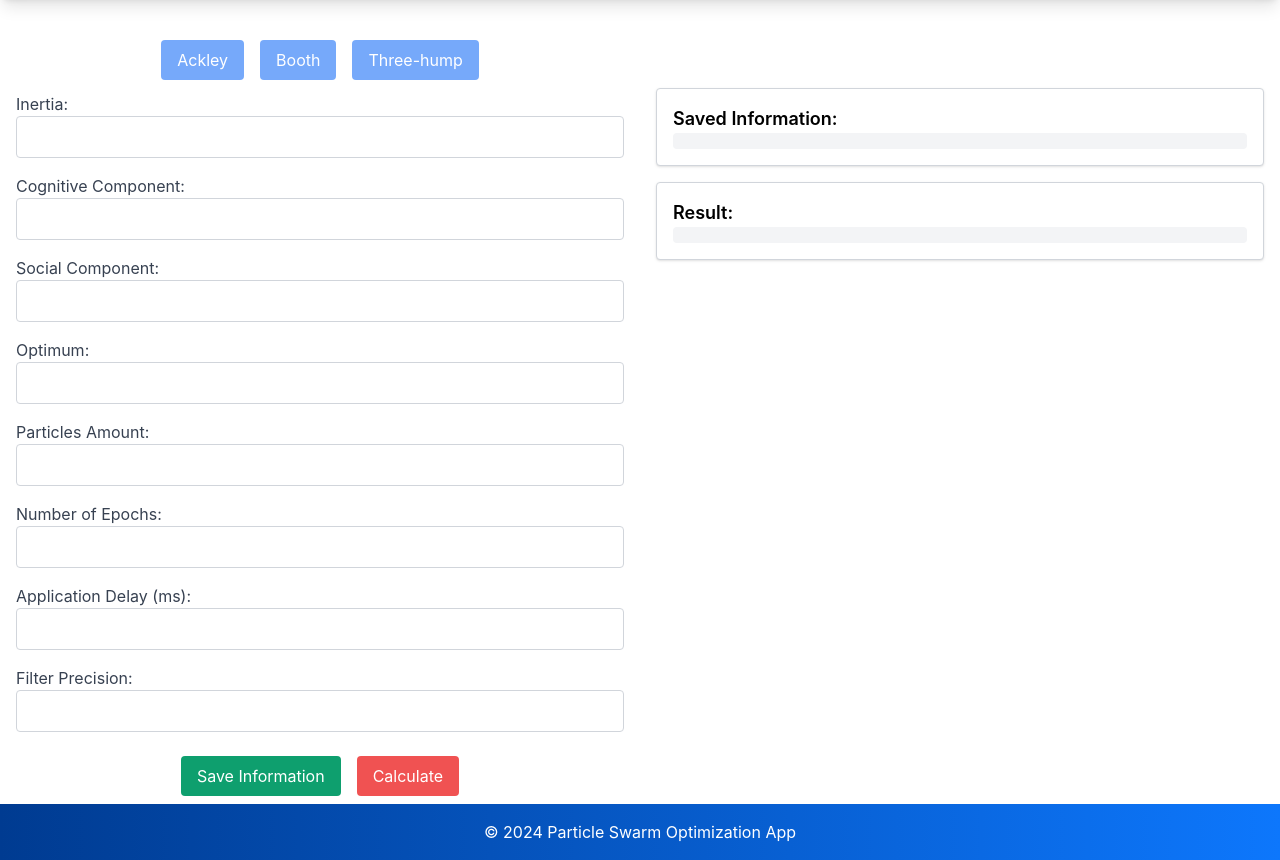
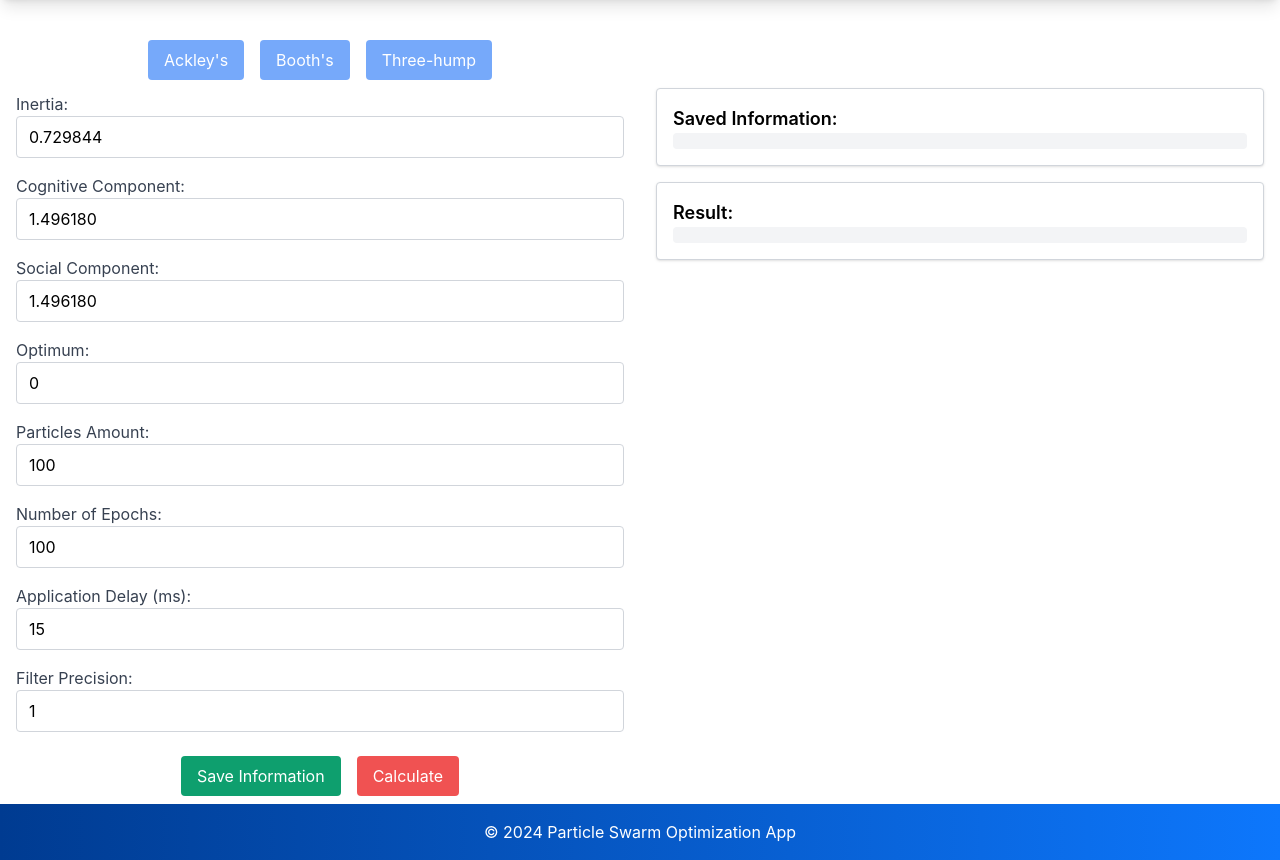
Before and after one commit to NorteX-dev/pso, a Flask app: page / in a window 1280 px wide. Shown: the part 80-940 px from the top of the page. Run offline with Flask 3, Linux system fonts and the light colour scheme; some libraries are stand-ins or nearby versions.

Commit message:
IT WORKS (somewhat)

```diff
--- a/static/js/classes.js
+++ b/static/js/classes.js
@@ -1,5 +1,4 @@
 import { ackleyFunction, boothFunction, threeHumpCamelFunction } from "./functions.js";
-
 // Klasa wektora
 export class Vector {
     constructor(x = 0, y = 0, z = 0) {
@@ -7,38 +6,32 @@ export class Vector {
         this.y = y;
         this.z = z;
     }
-
     setCoordinates(x, y, z) {
         this.x = x;
         this.y = y;
         this.z = z;
     }
-
     addCoordinates(v) {
         this.x += v.x;
         this.y += v.y;
         this.z += v.z;
         this.limit();
     }
-
     subtractCoordinates(v) {
         this.x -= v.x;
         this.y -= v.y;
         this.z -= v.z;
         this.limit();
     }
-
     multiplyCoordinates(s) {
         this.x *= s;
         this.y *= s;
         this.z *= s;
         this.limit();
     }
-
     mag() {
         return Math.sqrt(this.x * this.x + this.y * this.y);
     }
-
     limit() {
         const m = this.mag();
         const limit = Number.MAX_VALUE;
@@ -48,16 +41,13 @@ export class Vector {
             this.y /= ratio;
         }
     }
-
     clone() {
         return new Vector(this.x, this.y, this.z);
     }
-
     toString() {
         return `(${this.x}, ${this.y}, ${this.z})`;
     }
 }
-
 export class Particle {
     constructor(functionType, beginRange, endRange, optimum) {
         if (beginRange >= endRange) {
@@ -66,33 +56,35 @@ export class Particle {
         this.functionType = functionType;
         this.position = new Vector();
         this.velocity = new Vector();
+        this.optimum = optimum;
         this.setRandomPosition(beginRange, endRange);
         this.bestPosition = this.velocity.clone();
         this.bestSolution = this.calculateSolution();
-		this.optimum = optimum;
     }
-
     calculateSolution() {
+        if (this.position.x === undefined || this.position.y === undefined || this.optimum === undefined) {
+            // undefined assertion
+            throw new Error("Position or optimum of particle is undefined");
+        }
         if (this.functionType === "Ackleys") {
             return ackleyFunction(this.position.x, this.position.y, this.optimum);
-		} else if (this.functionType === "Booths") {
+        }
+        else if (this.functionType === "Booths") {
             return boothFunction(this.position.x, this.position.y, this.optimum);
-		} else {
+        }
+        else {
             return threeHumpCamelFunction(this.position.x, this.position.y, this.optimum);
         }
     }
-
     setRandomPosition(beginRange, endRange) {
         const x = this.rand(beginRange, endRange);
         const y = this.rand(beginRange, endRange);
         const z = this.rand(beginRange, endRange);
         this.position.setCoordinates(x, y, z);
     }
-
     rand(beginRange, endRange) {
         return Math.floor(Math.random() * (endRange - beginRange)) + beginRange;
     }
-
     updatePersonalBest() {
         const solution = this.calculateSolution();
         if (solution < this.bestSolution) {
@@ -100,27 +92,21 @@ export class Particle {
             this.bestSolution = solution;
         }
     }
-
     updatePosition() {
         this.position.addCoordinates(this.velocity);
     }
-
     getPosition() {
         return this.position.clone();
     }
-
     getVelocity() {
         return this.velocity.clone();
     }
-
     getBestPosition() {
         return this.bestPosition.clone();
     }
-
     getBestSolution() {
         return this.bestSolution;
     }
-
     setVelocity(velocity) {
         this.velocity = velocity.clone();
     }
--- a/static/js/functions.js
+++ b/static/js/functions.js
@@ -3,13 +3,11 @@ export function ackleyFunction(x, y, optimum) {
     let p2 = Math.exp(0.5 * (Math.cos(2 * Math.PI * x) + Math.cos(2 * Math.PI * y)));
     return p1 - p2 + Math.E + 20 + optimum;
 }
-
 export function boothFunction(x, y, optimum) {
     let p1 = Math.pow(x + 2 * y - 7, 2);
     let p2 = Math.pow(2 * x + y - 5, 2);
     return p1 + p2 + optimum;
 }
-
 export function threeHumpCamelFunction(x, y, optimum) {
     let p1 = 2 * x * x;
     let p2 = 1.05 * Math.pow(x, 4);
--- a/static/js/script.js
+++ b/static/js/script.js
@@ -1,15 +1,22 @@
-import { SwarmAlgorithm } from "./swarm";
-
+var __awaiter = (this && this.__awaiter) || function (thisArg, _arguments, P, generator) {
+    function adopt(value) { return value instanceof P ? value : new P(function (resolve) { resolve(value); }); }
+    return new (P || (P = Promise))(function (resolve, reject) {
+        function fulfilled(value) { try { step(generator.next(value)); } catch (e) { reject(e); } }
+        function rejected(value) { try { step(generator["throw"](value)); } catch (e) { reject(e); } }
+        function step(result) { result.done ? resolve(result.value) : adopt(result.value).then(fulfilled, rejected); }
+        step((generator = generator.apply(thisArg, _arguments || [])).next());
+    });
+};
+import { SwarmAlgorithm } from "./swarm.js";
 document.addEventListener("DOMContentLoaded", () => {
     const toggleButton = document.querySelector('[data-collapse-toggle="mobile-menu"]');
     const menu = document.querySelector("#mobile-menu");
-
     menu.style.display = "none";
     toggleButton.addEventListener("click", () => {
         menu.style.display = menu.style.display === "none" ? "block" : "none";
     });
-
-	let selectedFunction = "None";
+    let saved = false;
+    let selectedFunction;
     let inertia;
     let cognitive;
     let social;
@@ -18,17 +25,15 @@ document.addEventListener("DOMContentLoaded", () => {
     let epochs;
     let delay;
     let precision;
-
     document.getElementById("ackley").addEventListener("click", () => {
-		selectedFunction = "Ackley";
+        selectedFunction = "Ackleys";
     });
     document.getElementById("booth").addEventListener("click", () => {
-		selectedFunction = "Booth";
+        selectedFunction = "Booths";
     });
     document.getElementById("three-hump").addEventListener("click", () => {
         selectedFunction = "Three-Hump";
     });
-
     document.getElementById("save-info").addEventListener("click", () => {
         inertia = parseFloat(document.getElementById("inertia").value);
         cognitive = parseFloat(document.getElementById("cognitive").value);
@@ -38,7 +43,6 @@ document.addEventListener("DOMContentLoaded", () => {
         epochs = parseFloat(document.getElementById("epochs").value);
         delay = parseFloat(document.getElementById("delay").value);
         precision = parseFloat(document.getElementById("precision").value);
-
         document.getElementById("saved-info-content").textContent = `Selected Function: ${selectedFunction}
 Inertia: ${inertia}
 Cognitive Component: ${cognitive}
@@ -48,8 +52,8 @@ Particles Amount: ${particles}
 Number of Epochs: ${epochs}
 Application Delay: ${delay}
 Filter Precision: ${precision}`;
+        saved = true;
     });
-
     const functionButtons = document.querySelectorAll(".function-button");
     functionButtons.forEach((button) => {
         button.addEventListener("click", () => {
@@ -57,41 +61,29 @@ Filter Precision: ${precision}`;
             button.classList.add("selected-function");
         });
     });
-
-	document.getElementById("calculate").addEventListener("click", async () => {
-		const swarm = new SwarmAlgorithm(
-			selectedFunction /*functionType*/,
-			particles /*particles*/,
-			epochs /*epochs*/,
-			inertia /*inertia*/,
-			cognitive /*cognitive*/,
-			social /*social*/,
-			0 /*beginRange*/,
-			10 /*endRange*/,
-			optimum /*optimum*/,
-			precision /*filterPrecision*/,
-		);
+    document.getElementById("calculate").addEventListener("click", () => __awaiter(void 0, void 0, void 0, function* () {
+        if (!selectedFunction) {
+            throw new Error("Please select a function.");
+        }
+        if (!saved) {
+            throw new Error("Please save the information first.");
+        }
+        const swarm = new SwarmAlgorithm(selectedFunction /*functionType*/, particles /*particles*/, epochs /*epochs*/, inertia /*inertia*/, cognitive /*cognitive*/, social /*social*/, 0 /*beginRange*/, 10 /*endRange*/, optimum /*optimum*/, precision /*filterPrecision*/);
         swarm.run();
-
         // w javie tu new Thread
         let s = "";
-
         for (let i = 0; i < swarm.bestSolutions.length; i++) {
-			await new Promise((resolve) => setTimeout(resolve, delay));
-
-			document.getElementById("result-content").textContent = swarm.bestSolutions[i];
+            yield new Promise((resolve) => setTimeout(resolve, delay));
+            document.getElementById("result-content").textContent = swarm.bestSolutions[i].toString();
             // document.getElementById("pso_global_best_solution_text").textContent = swarm.oldSolutions[i];
             // document.getElementById("pso_x_value_text").textContent = swarm.bestPositions[i].x;
             // document.getElementById("pso_y_value_text").textContent = swarm.bestPositions[i].y;
             s += swarm.algorithmTextLogs[i] + "\n";
             // document.getElementById("pso_swarm_text_log_textarea").textContent = s;
             // document.getElementById("pso_current_epoch_number_text").textContent = i.toString();
-
             // if (i === this.bestPositions.length - 1) document.getElementById("pso_global_best_solution_text").textContent = swarm.bestSolutions[i];
         }
-
         console.log(s);
-
         // document.getElementById("pso_current_best_solution_text").textContent = "";
+    }));
 });
-});
--- a/static/js/swarm.js
+++ b/static/js/swarm.js
@@ -1,7 +1,11 @@
 import { Vector, Particle } from "./classes.js";
-
 export class SwarmAlgorithm {
     constructor(functionType, particles, epochs, inertia, cognitive, social, beginRange, endRange, optimum, filterPrecision) {
+        // ###
+        this.bestPositions = [];
+        this.bestSolutions = [];
+        this.oldSolutions = [];
+        this.algorithmTextLogs = [];
         if (beginRange >= endRange) {
             throw new Error("Begin range must be less than end range.");
         }
@@ -17,60 +21,46 @@ export class SwarmAlgorithm {
         this.endRange = endRange;
         this.optimum = optimum;
         this.filterPrecision = filterPrecision;
-		this.bestPositions = [];
-		this.bestSolutions = [];
-		this.oldSolutions = [];
-		this.algorithmTextLogs = [];
-		this.swarmParticles = [];
-
-		console.log("Created SwarmAlgorithm object:");
-		console.log(this);
+        console.log("Created SwarmAlgorithm object:", this);
     }
-
     run() {
-		console.log("Running");
         let particles = this.initialize();
         let oldSolution = this.bestSolution;
         // let finalSolution = 0;
-
         for (let i = 0; i < this.epochs; i++) {
-			this.swarmParticles.push(particles);
             this.oldSolutions.push(oldSolution);
             this.bestPositions.push(this.bestPosition);
             this.bestSolutions.push(this.bestSolution);
-
             let s;
             if (this.bestSolution < oldSolution) {
                 s = "Global best solution (Epoch " + i + "):\t" + this.bestSolution.toFixed(20);
                 this.algorithmTextLogs.push(s);
                 oldSolution = this.bestSolution;
-			} else {
+            }
+            else {
                 s = "Global best solution (Epoch " + i + "):\t" + this.bestSolution.toFixed(20);
                 this.algorithmTextLogs.push(s);
             }
-
             if (this.filterPrecision === 0) {
                 if (this.bestSolution === this.optimum) {
                     break;
                 }
-			} else {
+            }
+            else {
                 if (this.bestSolution === this.optimum) {
                     break;
                 }
             }
-
             for (let p of particles) {
                 p.updatePersonalBest();
                 this.updateGlobalBest(p);
             }
-
             for (let p of particles) {
                 this.updateVelocity(p);
                 p.updatePosition();
             }
         }
     }
-
     initialize() {
         let particles = [];
         for (let i = 0; i < this.numOfParticles; i++) {
@@ -80,47 +70,37 @@ export class SwarmAlgorithm {
         }
         return particles;
     }
-
     updateGlobalBest(particle) {
         if (particle.getBestSolution() < this.bestSolution && particle.getBestSolution() >= this.optimum) {
             this.bestPosition = particle.getBestPosition();
             this.bestSolution = particle.getBestSolution();
         }
     }
-
     updateVelocity(particle) {
         let oldVelocity = particle.getVelocity();
         let particleBestPosition = particle.getBestPosition();
         let globalBestPosition = this.bestPosition.clone();
         let position = particle.getPosition();
-
         let r1 = Math.random();
         let r2 = Math.random();
-
         let newVelocity = oldVelocity.clone();
         newVelocity.multiplyCoordinates(this.inertia);
-
         particleBestPosition.subtractCoordinates(position);
         particleBestPosition.multiplyCoordinates(this.cognitiveComponent);
         particleBestPosition.multiplyCoordinates(r1);
         newVelocity.addCoordinates(particleBestPosition);
-
         globalBestPosition.subtractCoordinates(position);
         globalBestPosition.multiplyCoordinates(this.socialComponent);
         globalBestPosition.multiplyCoordinates(r2);
         newVelocity.addCoordinates(globalBestPosition);
-
         particle.setVelocity(newVelocity);
     }
-
     static getDefaultInertia() {
         return 0.729844;
     }
-
     static getDefaultCognitive() {
         return 1.49618;
     }
-
     static getDefaultSocial() {
         return 1.49618;
     }
--- a/templates/home.html
+++ b/templates/home.html
@@ -12,24 +12,9 @@
 			<div class="w-full md:w-2/3 pr-4">
 				<div class="text-center py-10">
 					<div class="flex justify-center mb-3">
-						<button
-							class="function-button mx-2 bg-blue-400 text-white py-2 px-4 mt-2 rounded"
-							id="ackley"
-						>
-							Ackley
-						</button>
-						<button
-							class="function-button mx-2 bg-blue-400 text-white py-2 px-4 mt-2 rounded"
-							id="booth"
-						>
-							Booth
-						</button>
-						<button
-							class="function-button mx-2 bg-blue-400 text-white py-2 px-4 mt-2 rounded"
-							id="three-hump"
-						>
-							Three-hump
-						</button>
+						<button class="function-button mx-2 bg-blue-400 text-white py-2 px-4 mt-2 rounded" id="ackley">Ackley's</button>
+						<button class="function-button mx-2 bg-blue-400 text-white py-2 px-4 mt-2 rounded" id="booth">Booth's</button>
+						<button class="function-button mx-2 bg-blue-400 text-white py-2 px-4 mt-2 rounded" id="three-hump">Three-hump</button>
 					</div>
 					<form id="pso-form" class="text-left">
 						<div class="mb-4">
@@ -41,12 +26,11 @@
 								step="0.01"
 								required
 								class="w-full border border-gray-300 rounded py-2 px-3"
+								value="0.729844"
 							/>
 						</div>
 						<div class="mb-4">
-							<label for="cognitive" class="block text-gray-700"
-								>Cognitive Component:</label
-							>
+							<label for="cognitive" class="block text-gray-700">Cognitive Component:</label>
 							<input
 								type="number"
 								id="cognitive"
@@ -54,12 +38,11 @@
 								step="0.01"
 								required
 								class="w-full border border-gray-300 rounded py-2 px-3"
+								value="1.496180"
 							/>
 						</div>
 						<div class="mb-4">
-							<label for="social" class="block text-gray-700"
-								>Social Component:</label
-							>
+							<label for="social" class="block text-gray-700">Social Component:</label>
 							<input
 								type="number"
 								id="social"
@@ -67,6 +50,7 @@
 								step="0.01"
 								required
 								class="w-full border border-gray-300 rounded py-2 px-3"
+								value="1.496180"
 							/>
 						</div>
 						<div class="mb-4">
@@ -78,48 +62,44 @@
 								step="0.01"
 								required
 								class="w-full border border-gray-300 rounded py-2 px-3"
+								value="0"
 							/>
 						</div>
 						<div class="mb-4">
-							<label for="particles" class="block text-gray-700"
-								>Particles Amount:</label
-							>
+							<label for="particles" class="block text-gray-700">Particles Amount:</label>
 							<input
 								type="number"
 								id="particles"
 								name="particles"
 								required
 								class="w-full border border-gray-300 rounded py-2 px-3"
+								value="100"
 							/>
 						</div>
 						<div class="mb-4">
-							<label for="epochs" class="block text-gray-700"
-								>Number of Epochs:</label
-							>
+							<label for="epochs" class="block text-gray-700">Number of Epochs:</label>
 							<input
 								type="number"
 								id="epochs"
 								name="epochs"
 								required
 								class="w-full border border-gray-300 rounded py-2 px-3"
+								value="100"
 							/>
 						</div>
 						<div class="mb-4">
-							<label for="delay" class="block text-gray-700"
-								>Application Delay (ms):</label
-							>
+							<label for="delay" class="block text-gray-700">Application Delay (ms):</label>
 							<input
 								type="number"
 								id="delay"
 								name="delay"
 								required
 								class="w-full border border-gray-300 rounded py-2 px-3"
+								value="15"
 							/>
 						</div>
 						<div class="mb-4">
-							<label for="precision" class="block text-gray-700"
-								>Filter Precision:</label
-							>
+							<label for="precision" class="block text-gray-700">Filter Precision:</label>
 							<input
 								type="number"
 								id="precision"
@@ -127,32 +107,20 @@
 								step="0.01"
 								required
 								class="w-full border border-gray-300 rounded py-2 px-3"
+								value="1"
 							/>
 						</div>
 						<div class="flex justify-center">
-							<button
-								type="button"
-								id="save-info"
-								class="mx-2 bg-green-500 text-white py-2 px-4 mt-2 mb-2 rounded"
-							>
+							<button type="button" id="save-info" class="mx-2 bg-green-500 text-white py-2 px-4 mt-2 mb-2 rounded">
 								Save Information
 							</button>
-							<button
-								type="button"
-								id="calculate"
-								class="mx-2 bg-red-500 text-white py-2 px-4 mt-2 mb-2 rounded"
-							>
-								Calculate
-							</button>
+							<button type="button" id="calculate" class="mx-2 bg-red-500 text-white py-2 px-4 mt-2 mb-2 rounded">Calculate</button>
 						</div>
 					</form>
 				</div>
 			</div>
 			<div class="w-full md:w-1/3 pl-4 pt-10">
-				<div
-					id="saved-info"
-					class="mt-4 p-4 border border-gray-300 rounded bg-white shadow"
-				>
+				<div id="saved-info" class="mt-4 p-4 border border-gray-300 rounded bg-white shadow">
 					<h3 class="text-lg font-semibold">Saved Information:</h3>
 					<pre id="saved-info-content" class="bg-gray-100 p-2 rounded"></pre>
 				</div>
```
Also changed, not shown: static/js/INFO.md (added, +5 -0 lines), tsconfig.json (added, +9 -0 lines). Lines whose indentation alone changed are shown as unchanged.
